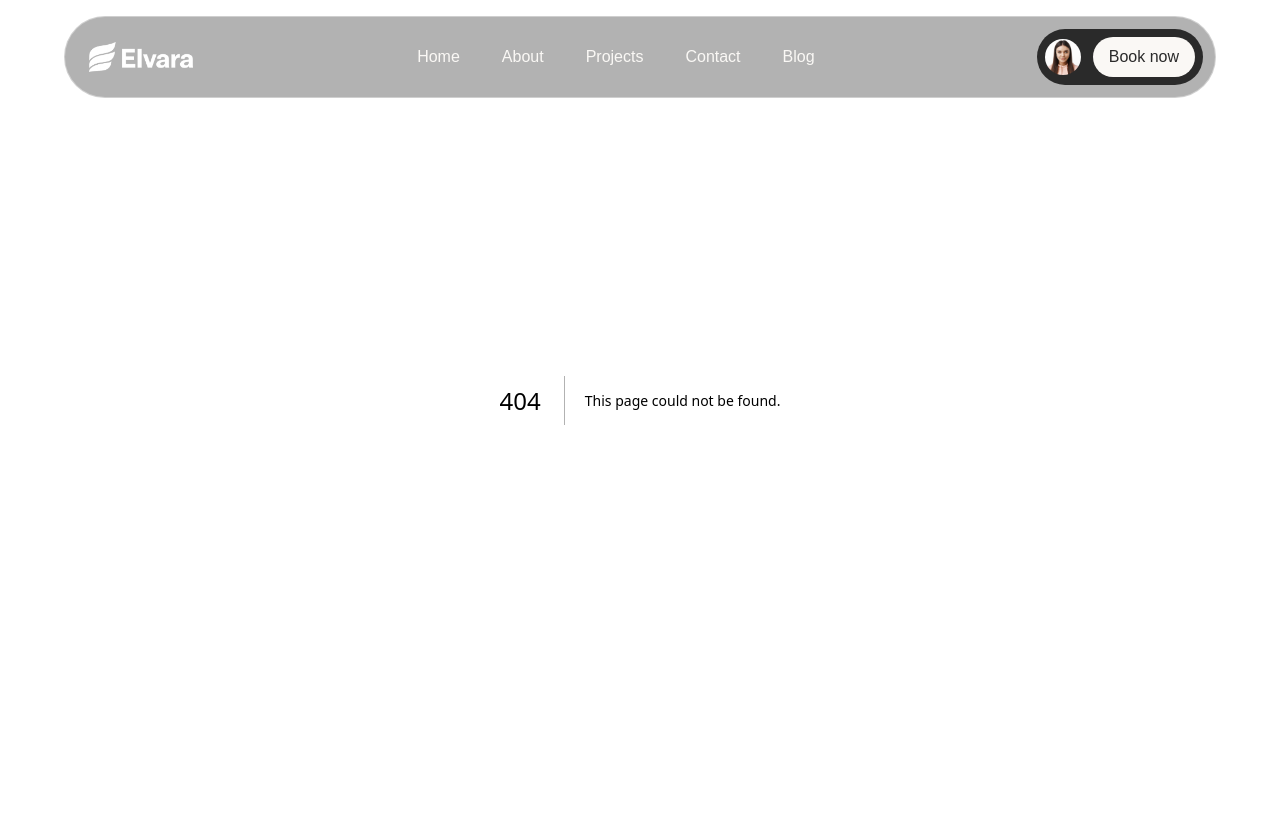
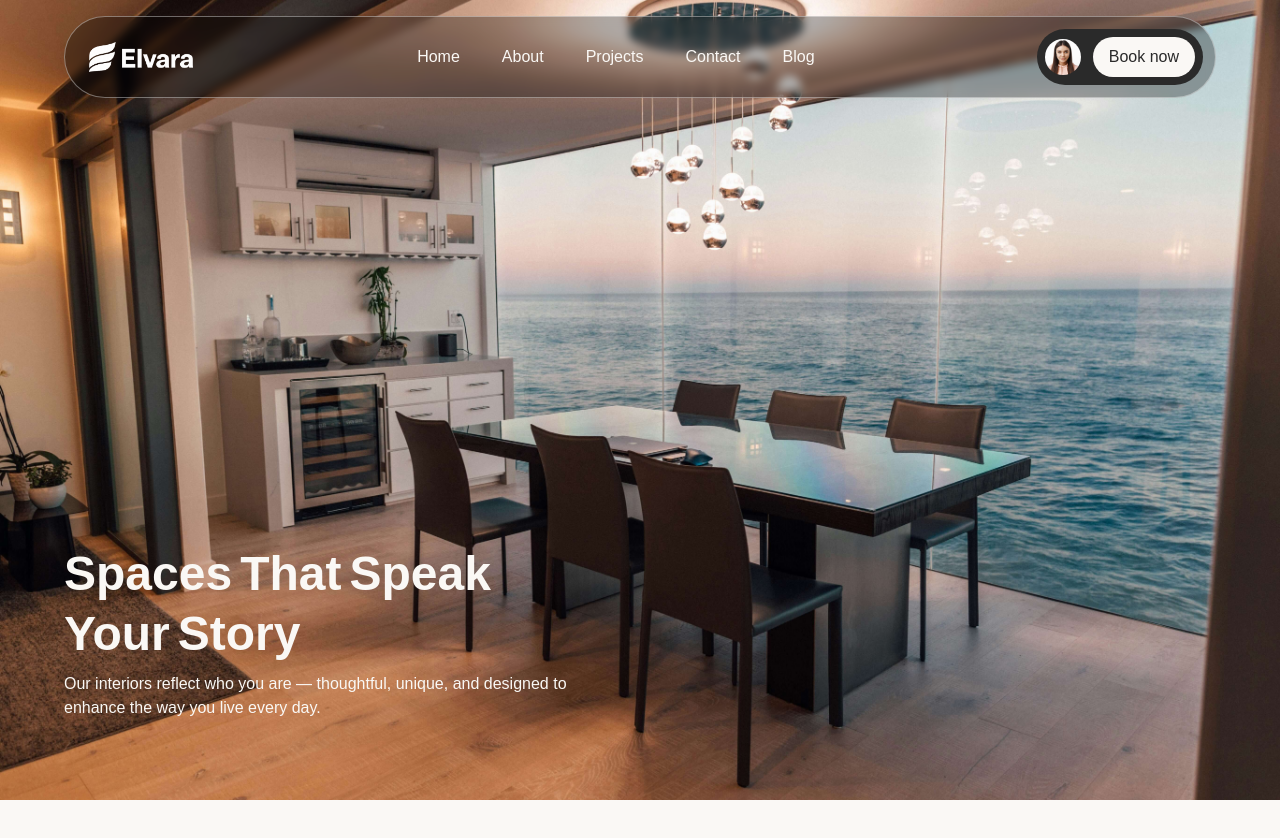
Before and after one commit to dipanjonroy/elvara-spaces, a Next.js app: page /about-us in a window 1280 px wide. Before the commit this address had no page. Shown: the top 838 px of the page. Built offline with nearby package versions, Linux system fonts and the light colour scheme; a web font is replaced by a local one.

Commit message:
Refactor code structure for improved readability and maintainability

```diff
--- /dev/null
+++ b/app/about-us/page.tsx
@@ -0,0 +1,9 @@
+import AboutHeroSection from "./sections/AboutHeroSection";
+
+export default function AboutUs() {
+  return (
+    <>
+      <AboutHeroSection/>
+    </>
+  );
+}
--- /dev/null
+++ b/app/about-us/sections/AboutHeroSection.tsx
@@ -0,0 +1,43 @@
+import HeroTextStagger from "@/components/animation/HeroTextStagger";
+import ImageShutter from "@/components/animation/ImageShutter";
+import Reveal from "@/components/animation/Reveal";
+import Image from "next/image";
+
+const HEROTEXT = "Spaces That Speak Your Story";
+
+export default function AboutHeroSection() {
+  return (
+    <section className="relative w-full h-svh">
+      <ImageShutter className="relative w-full h-full">
+        <Image
+          src="/aboutpage/AboutHero.jpg"
+          alt="About page hero image"
+          fill
+          priority
+          sizes="100vw"
+          className="object-cover"
+        />
+      </ImageShutter>
+
+      <div className="absolute inset-0 pb-20 z-3">
+        <div className="container h-full mx-auto">
+          <div className="w-full h-full flex items-end ">
+            <div className="w-full md:max-w-130 space-y-2">
+              <HeroTextStagger
+                text={HEROTEXT}
+                delay={1.1}
+                className="text-(--background)"
+              />
+              <Reveal delay={1.6}>
+                <p className="text-(--background)">
+                  Our interiors reflect who you are — thoughtful, unique, and
+                  designed to enhance the way you live every day.
+                </p>
+              </Reveal>
+            </div>
+          </div>
+        </div>
+      </div>
+    </section>
+  );
+}
--- a/app/globals.css
+++ b/app/globals.css
@@ -10,6 +10,9 @@
 }
 
 @layer base {
+  h1 {
+    @apply text-3xl lg:text-4xl xl:text-5xl 2xl:text-6xl font-semibold leading-tight;
+  }
   h2 {
     @apply text-3xl lg:text-4xl xl:text-5xl font-semibold leading-tight;
   }
--- a/components/animation/EntryBottom.tsx
+++ b/components/animation/EntryBottom.tsx
@@ -41,7 +41,7 @@ export default function EntryBottom({
         },
       },
     );
-  }, []);
+  }, {scope: animRef});
 
   return (
     <div ref={animRef} className={`w-full ${className}`}>
--- /dev/null
+++ b/components/animation/HeroTextStagger.tsx
@@ -0,0 +1,57 @@
+"use client";
+
+import { gsap } from "@/lib/gsap";
+import { useGSAP } from "@gsap/react";
+import { useRef } from "react";
+
+type HeroTextProps = {
+  text: string;
+  delay: number;
+  className: string;
+};
+
+export default function HeroTextStagger({
+  text,
+  delay,
+  className,
+}: HeroTextProps) {
+  const h1Ref = useRef<HTMLHeadingElement>(null);
+
+  useGSAP(
+    () => {
+      if (!h1Ref.current) return;
+
+      const words = h1Ref.current.querySelectorAll(".word");
+
+      gsap.fromTo(
+        words,
+        {
+          y: 60,
+          opacity: 0,
+        },
+        {
+          y: 0,
+          opacity: 1,
+          duration: 0.6,
+          delay,
+          stagger: {
+            each: 0.07,
+            ease: "power2.out",
+          },
+          ease: "back.out(1.4)",
+        },
+      );
+    },
+    { scope: h1Ref },
+  );
+
+  return (
+    <h1 ref={h1Ref} className={className}>
+      {text.split(" ").map((word, i) => (
+        <span key={i} className="word inline-block me-2">
+          {word}
+        </span>
+      ))}
+    </h1>
+  );
+}
--- /dev/null
+++ b/components/animation/Reveal.tsx
@@ -0,0 +1,36 @@
+"use client"
+
+import { gsap } from "@/lib/gsap";
+import { useGSAP } from "@gsap/react";
+import { useRef } from "react";
+
+type RevealProps = {
+  children: React.ReactNode;
+  delay?: number;
+  className?: string;
+};
+
+export default function Reveal({ children, delay, className }: RevealProps) {
+  const elRef = useRef<HTMLDivElement>(null);
+
+  useGSAP(
+    () => {
+      if (!elRef.current) return;
+
+      gsap.from(elRef.current, {
+        y: 40,
+        opacity:0,
+        delay,
+        duration: 1.2,
+        ease: "back.out(1.4)",
+      });
+    },
+    { scope: elRef },
+  );
+
+  return (
+    <div ref={elRef} className={className}>
+      {children}
+    </div>
+  );
+}
--- a/lib/menus.ts
+++ b/lib/menus.ts
@@ -5,7 +5,7 @@ type MenuItem = {
 }
 export const menus: MenuItem[] = [
   {id:1, name: "Home", url:"/"},
-  {id:2, name: "About", url:"/"},
+  {id:2, name: "About", url:"/about-us"},
   {id:3, name: "Projects", url:"/"},
   {id:4, name: "Contact", url:"/"},
   {id:5, name: "Blog", url:"/"},
```
Also changed, not shown: public/aboutpage/AboutHero.jpg (added).
